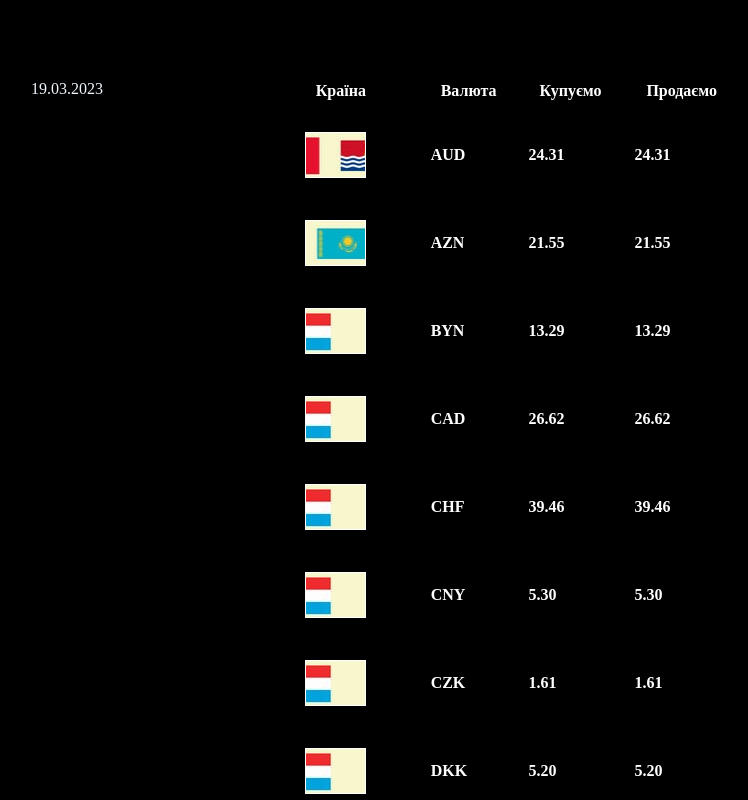
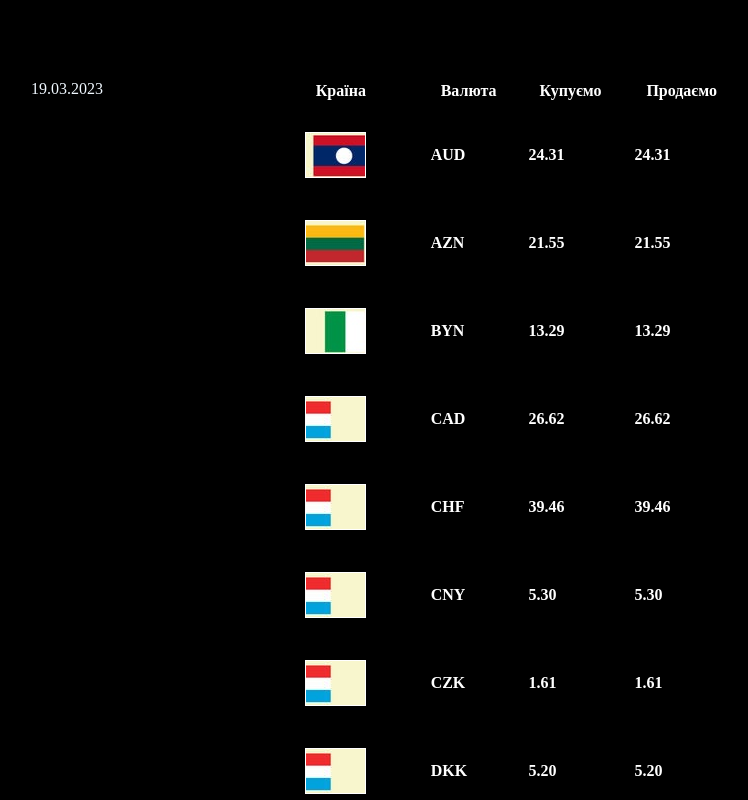
Before and after one commit to BohdanUA17/FE-Pro-21.02.2023, a plain HTML site: page lesson/index.html in a window 1280 px wide. Shown: the top 800 px of the page, without its empty margins (139-887 px from the left). Drawn offline with Linux system fonts and the light colour scheme.

Commit message:
Update index.html

```diff
--- a/lesson/index.html
+++ b/lesson/index.html
@@ -27,10 +27,10 @@
     "baseCurrency":980,
     "baseCurrencyLit":"UAH",
     "exchangeRate":[
-    {"baseCurrency":"UAH","currency":"AUD","saleRateNB":24.3090000,"purchaseRateNB":24.3090000,flag:"2220% 75%"},
-    {"baseCurrency":"UAH","currency":"AZN","saleRateNB":21.5515000,"purchaseRateNB":21.5515000,flag:"25% 13%"},
-    {"baseCurrency":"UAH","currency":"BYN","saleRateNB":13.2919000,"purchaseRateNB":13.2919000,flag:"90px 13px"},
-    {"baseCurrency":"UAH","currency":"CAD","saleRateNB":26.6166000,"purchaseRateNB":26.6166000,flag:"90px 13px"},
+    {"baseCurrency":"UAH","currency":"AUD","saleRateNB":24.3090000,"purchaseRateNB":24.3090000,flag:"57.5% 23.5%"},
+    {"baseCurrency":"UAH","currency":"AZN","saleRateNB":21.5515000,"purchaseRateNB":21.5515000,flag:"90.45% 19.9%"},
+    {"baseCurrency":"UAH","currency":"BYN","saleRateNB":13.2919000,"purchaseRateNB":13.2919000,flag:"-46px 13px"},
+    {"baseCurrency":"UAH","currency":"CAD","saleRateNB":26.6166000,"purchaseRateNB":26.6166000,flag:"90px -44px"},
     {"baseCurrency":"UAH","currency":"CHF","saleRateNB":39.4611000,"purchaseRateNB":39.4611000,"saleRate":41.6000000,"purchaseRate":39.4000000,flag:"90px 13px"},
     {"baseCurrency":"UAH","currency":"CNY","saleRateNB":5.3036000,"purchaseRateNB":5.3036000,flag:"90px 13px"},
     {"baseCurrency":"UAH","currency":"CZK","saleRateNB":1.6134000,"purchaseRateNB":1.6134000,"saleRate":1.7150000,"purchaseRate":1.6250000,flag:"90px 13px"},
@@ -50,7 +50,7 @@
     {"baseCurrency":"UAH","currency":"TMT","saleRateNB":10.4482000,"purchaseRateNB":10.4482000,flag:"90px 13px"},
     {"baseCurrency":"UAH","currency":"TRY","saleRateNB":1.9244000,"purchaseRateNB":1.9244000,flag:"90px 13px"},
     {"baseCurrency":"UAH","currency":"UAH","saleRateNB":1.0000000,"purchaseRateNB":1.0000000,flag:"90px 13px"},
-    {"baseCurrency":"UAH","currency":"USD","saleRateNB":36.5686000,"purchaseRateNB":36.5686000,"saleRate":38.6000000,"purchaseRate":38.1000000,flag:"90px 13px"},
+    {"baseCurrency":"UAH","currency":"USD","saleRateNB":36.5686000,"purchaseRateNB":36.5686000,"saleRate":38.6000000,"purchaseRate":38.1000000,flag:"36.5% 34.98%"},
     {"baseCurrency":"UAH","currency":"UZS","saleRateNB":0.0032259,"purchaseRateNB":0.0032259,flag:"90px 13px"},
     {"baseCurrency":"UAH","currency":"XAU","saleRateNB":70574.1100000,"purchaseRateNB":70574.1100000,flag:"90px 13px"}]
     };
```
